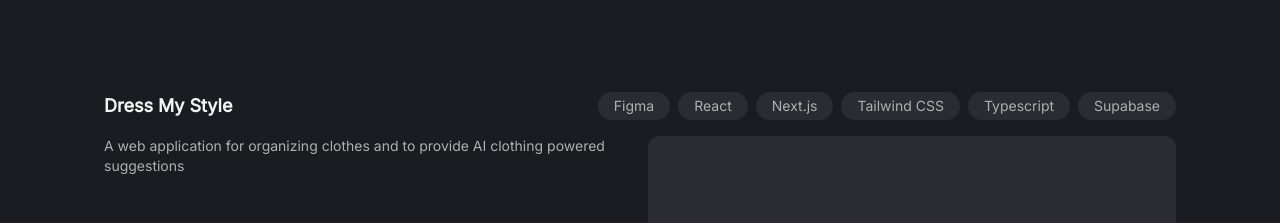
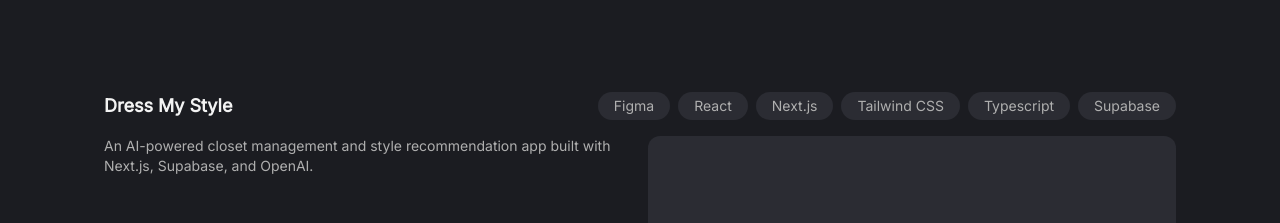
Before and after one commit to conley-tjahjono/my-portfolio, a Next.js app: page / in a window 1280 px wide. Shown: the part 820-1043 px from the top of the page. Built offline with nearby package versions, Linux system fonts and the light colour scheme.

Commit message:
Update Description of DressMyStyle

```diff
--- a/src/components/Projects.tsx
+++ b/src/components/Projects.tsx
@@ -6,7 +6,7 @@ import { ExternalLink, Figma, GitHub } from 'react-feather';
 const projects = [
   {
     title: 'Dress My Style',
-    description: 'A web application for organizing clothes and to provide AI clothing powered suggestions',
+    description: 'An AI-powered closet management and style recommendation app built with Next.js, Supabase, and OpenAI.',
     tags: ['Figma', 'React', 'Next.js', 'Tailwind CSS', 'Typescript', 'Supabase'],
     url: 'https://github.com/conley-tjahjono/dress-my-style',
     figmaUrl: 'https://www.figma.com/design/DOCHsYQxIOR7nOqdBMr1ea/DressMyStyle?node-id=1-2&p=f',
```
